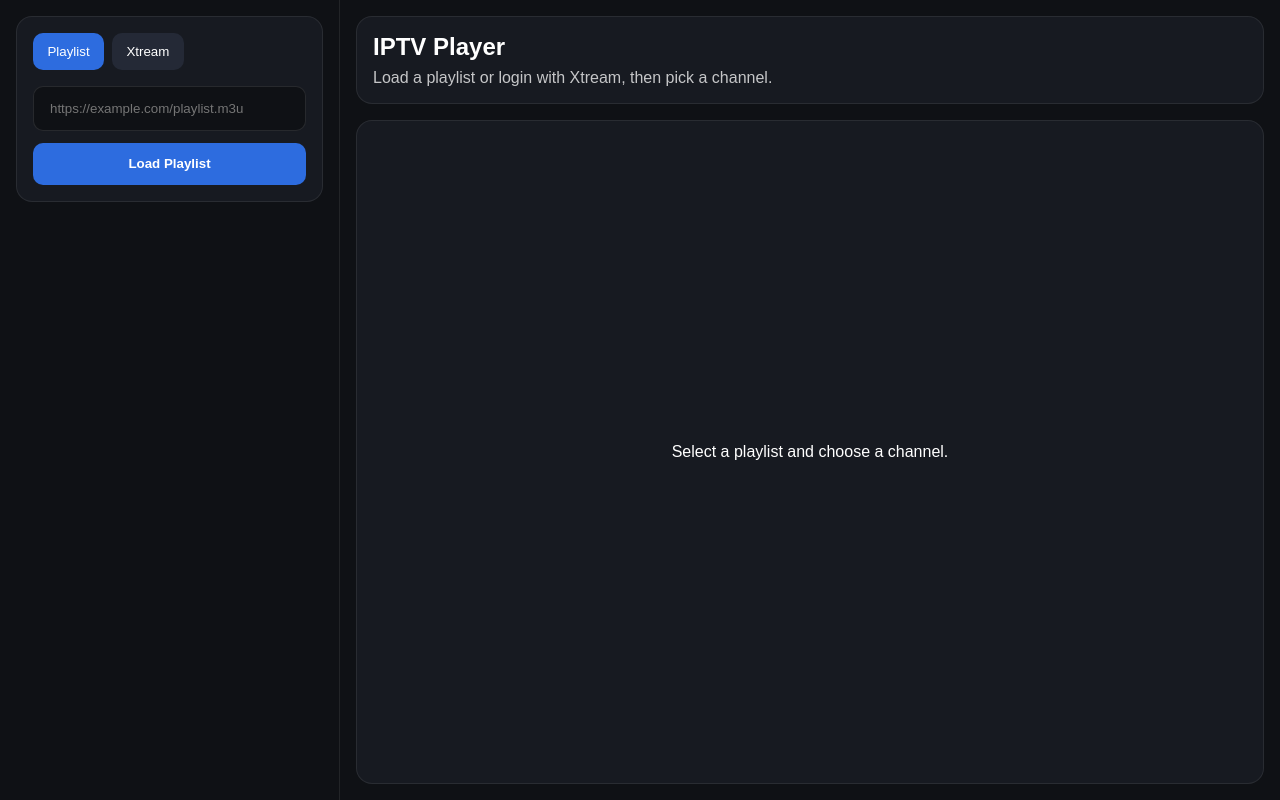
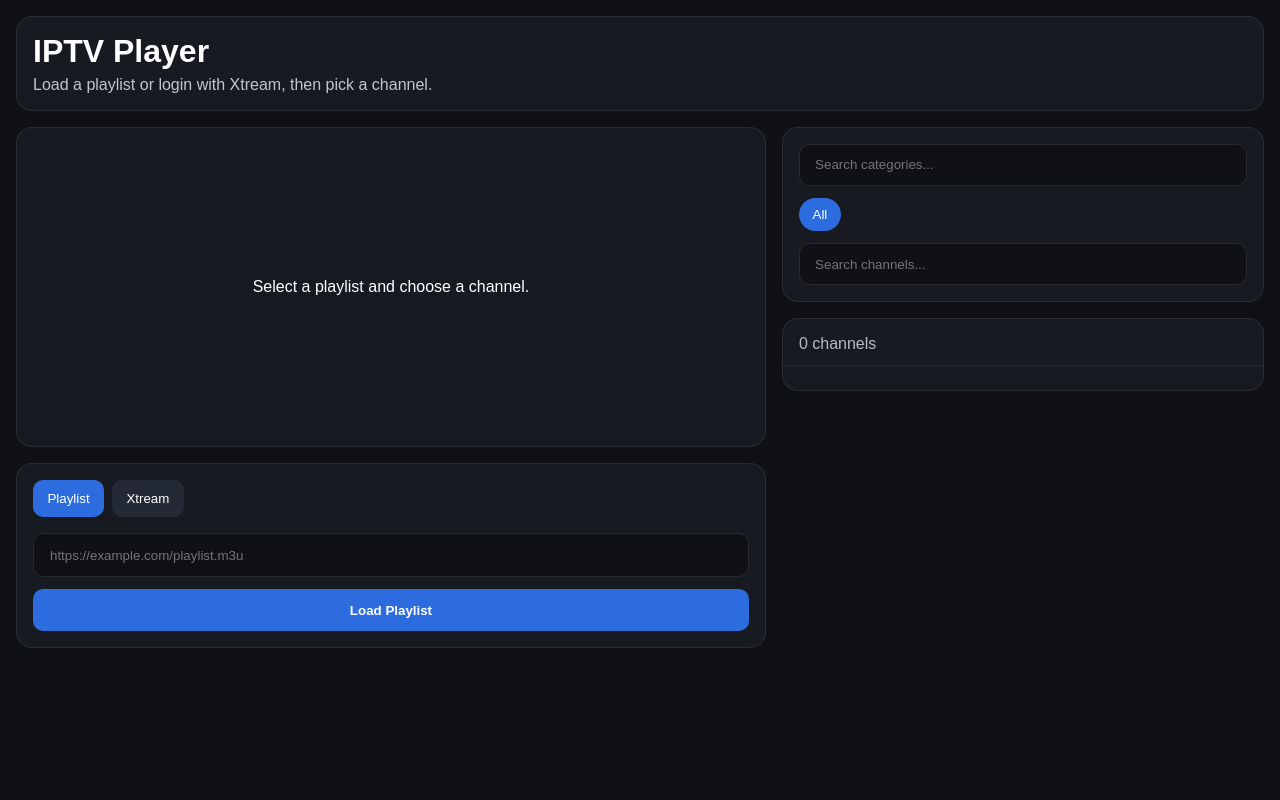
Before and after one commit to realKfiros/iptv, a Next.js app: page / in a window 1280 px wide. Built offline with nearby package versions, Linux system fonts and the light colour scheme.

Commit message:
Redesign layout with new grid system, add category search, and improve store structure

```diff
--- a/app/page.tsx
+++ b/app/page.tsx
@@ -7,29 +7,14 @@ import Player from "@/components/Player";
 
 const Page = styled.main`
     min-height: 100vh;
-    display: grid;
-    grid-template-columns: 340px 1fr;
     background: #0f1115;
     color: #fff;
-
-    @media (max-width: 900px) {
-        grid-template-columns: 1fr;
-    }
+    padding: 1rem;
 `;
 
-const Sidebar = styled.aside`
-    border-right: 1px solid rgba(255, 255, 255, 0.08);
-    padding: 1rem;
-    overflow: auto;
-
-    @media (max-width: 900px) {
-        border-right: 0;
-        border-bottom: 1px solid rgba(255, 255, 255, 0.08);
-    }
-`;
-
-const Content = styled.section`
-    padding: 1rem;
+const Container = styled.div`
+    max-width: 1400px;
+    margin: 0 auto;
     display: flex;
     flex-direction: column;
     gap: 1rem;
@@ -40,6 +25,38 @@ const Card = styled.div`
     border: 1px solid rgba(255, 255, 255, 0.08);
     border-radius: 16px;
     padding: 1rem;
+    overflow: hidden;
+`;
+
+const HeaderCard = styled(Card)`
+    display: flex;
+    flex-direction: column;
+    gap: 0.35rem;
+`;
+
+const MainGrid = styled.div`
+    display: grid;
+    grid-template-columns: minmax(0, 1.4fr) minmax(320px, 0.9fr);
+    gap: 1rem;
+    align-items: start;
+
+    @media (max-width: 1100px) {
+        grid-template-columns: 1fr;
+    }
+`;
+
+const LeftColumn = styled.div`
+    display: flex;
+    flex-direction: column;
+    gap: 1rem;
+    min-width: 0;
+`;
+
+const RightColumn = styled.div`
+    display: flex;
+    flex-direction: column;
+    gap: 1rem;
+    min-width: 0;
 `;
 
 const Tabs = styled.div`
@@ -55,6 +72,10 @@ const TabButton = styled.button<{ $active: boolean }>`
     cursor: pointer;
     background: ${({ $active }) => ($active ? "#2d6cdf" : "#242936")};
     color: #fff;
+
+    &:hover {
+        opacity: 0.92;
+    }
 `;
 
 const Input = styled.input`
@@ -74,12 +95,49 @@ const Button = styled.button`
     background: #2d6cdf;
     color: #fff;
     font-weight: 600;
+
+    &:disabled {
+        opacity: 0.6;
+        cursor: not-allowed;
+    }
 `;
 
 const FieldGroup = styled.div`
     display: flex;
     flex-direction: column;
     gap: 0.75rem;
+`;
+
+const PlayerWrap = styled.div`
+    aspect-ratio: 16 / 9;
+    min-height: 320px;
+    background: #000;
+    border-radius: 14px;
+    overflow: hidden;
+`;
+
+const ErrorText = styled.p`
+    color: #ff7b7b;
+    margin: 0.75rem 0 0 0;
+`;
+
+const Empty = styled.div`
+    display: grid;
+    place-items: center;
+    min-height: 320px;
+    border-radius: 16px;
+    background: #171a21;
+    border: 1px solid rgba(255, 255, 255, 0.08);
+`;
+
+const CategorySearchInput = styled.input`
+	width: 100%;
+	padding: 0.8rem 0.95rem;
+	border-radius: 10px;
+	border: 1px solid rgba(255, 255, 255, 0.1);
+	background: #0f1115;
+	color: #fff;
+	margin-bottom: 0.75rem;
 `;
 
 const CategoryList = styled.div`
@@ -107,11 +165,25 @@ const SearchInput = styled.input`
 	margin-top: 0.75rem;
 `;
 
+const ChannelsCard = styled(Card)`
+	padding: 0;
+`;
+
+const ChannelsHeader = styled.div`
+	padding: 1rem 1rem 0.75rem 1rem;
+	border-bottom: 1px solid rgba(255, 255, 255, 0.06);
+`;
+
 const ChannelList = styled.div`
 	display: flex;
 	flex-direction: column;
-    gap: 0.5rem;
-    margin-top: 1rem;
+	max-height: 70vh;
+	overflow: auto;
+	padding: 0.75rem;
+
+	@media (max-width: 1100px) {
+		max-height: 45vh;
+	}
 `;
 
 const ChannelButton = styled.button<{ $active: boolean }>`
@@ -123,25 +195,19 @@ const ChannelButton = styled.button<{ $active: boolean }>`
 	cursor: pointer;
 	background: ${({ $active }) => ($active ? "rgba(45,108,223,0.2)" : "#171a21")};
 	color: #fff;
+	margin-bottom: 0.5rem;
+
+	&:last-child {
+		margin-bottom: 0;
+	}
 `;
 
-const PlayerWrap = styled.div`
-    aspect-ratio: 16 / 9;
-    min-height: 320px;
+const ChannelName = styled.div`
+	font-weight: 600;
 `;
 
-const ErrorText = styled.p`
-    color: #ff7b7b;
-`;
-
-const Empty = styled.div`
-	display: grid;
-	place-items: center;
-	height: 100%;
-	min-height: 320px;
-	border-radius: 16px;
-	background: #171a21;
-	border: 1px solid rgba(255, 255, 255, 0.08);
+const ChannelMeta = styled.small`
+	opacity: 0.7;
 `;
 
 const PlaylistForm = observer(() => {
@@ -188,24 +254,38 @@ const XtreamForm = observer(() => {
 const HomePage = observer(function HomePage() {
 	return (
 		<Page>
-			<Sidebar>
+			<Container>
+				<HeaderCard>
+					<h1 style={{ margin: 0 }}>IPTV Player</h1>
+					<p style={{ margin: 0, opacity: 0.75 }}>
+						Load a playlist or login with Xtream, then pick a channel.
+					</p>
+				</HeaderCard>
+
+				<MainGrid>
+					<LeftColumn>
+						{iptvStore.selectedChannel ? (
+							<Card>
+								<h2 style={{ marginTop: 0 }}>{iptvStore.selectedChannel.name}</h2>
+								<PlayerWrap>
+									<Player src={iptvStore.selectedChannel.streamUrl} />
+								</PlayerWrap>
+							</Card>
+						) : (
+							<Empty>Select a playlist and choose a channel.</Empty>
+						)}
+
 						<Card>
 							<Tabs>
 								<TabButton
 									$active={iptvStore.sourceType === "playlist"}
-							onClick={() => {
-								iptvStore.sourceType = "playlist";
-							}}
-						>
+									onClick={() => iptvStore.setSourceType("playlist")}>
 									Playlist
 								</TabButton>
 
 								<TabButton
 									$active={iptvStore.sourceType === "xtream"}
-							onClick={() => {
-								iptvStore.sourceType = "xtream";
-							}}
-						>
+									onClick={() => iptvStore.setSourceType("xtream")}>
 									Xtream
 								</TabButton>
 							</Tabs>
@@ -214,10 +294,16 @@ const HomePage = observer(function HomePage() {
 
 							{iptvStore.error ? <ErrorText>{iptvStore.error}</ErrorText> : null}
 						</Card>
+					</LeftColumn>
 
-				{iptvStore.channels.length > 0 ? (
-					<>
+					<RightColumn>
 						<Card>
+							<CategorySearchInput
+								placeholder="Search categories..."
+								value={iptvStore.categorySearch}
+								onChange={(event) => iptvStore.setCategorySearch(event.target.value)}
+							/>
+
 							<CategoryList>
 								{iptvStore.visibleCategories.map((category) => (
 									<CategoryButton
@@ -235,11 +321,14 @@ const HomePage = observer(function HomePage() {
 								value={iptvStore.search}
 								onChange={(event) => iptvStore.setSearch(event.target.value)}
 							/>
+						</Card>
 
-							<p style={{ opacity: 0.7, marginTop: "0.75rem", marginBottom: 0 }}>
+						<ChannelsCard>
+							<ChannelsHeader>
+								<p style={{ margin: 0, opacity: 0.7 }}>
 									{iptvStore.filteredChannels.length} channels
 								</p>
-						</Card>
+							</ChannelsHeader>
 
 							<ChannelList>
 								{iptvStore.filteredChannels.map((channel) => (
@@ -248,36 +337,17 @@ const HomePage = observer(function HomePage() {
 										$active={iptvStore.selectedChannel?.id === channel.id}
 										onClick={() => iptvStore.selectChannel(channel)}
 									>
-									<div>{channel.name}</div>
+										<ChannelName>{channel.name}</ChannelName>
 										{channel.categoryName ? (
-										<small style={{ opacity: 0.7 }}>{channel.categoryName}</small>
+											<ChannelMeta>{channel.categoryName}</ChannelMeta>
 										) : null}
 									</ChannelButton>
 								))}
 							</ChannelList>
-					</>
-				) : null}
-			</Sidebar>
-
-			<Content>
-				<Card>
-					<h1 style={{ marginTop: 0, marginBottom: "0.5rem" }}>IPTV Player</h1>
-					<p style={{ margin: 0, opacity: 0.75 }}>
-						Load a playlist or login with Xtream, then pick a channel.
-					</p>
-				</Card>
-
-				{iptvStore.selectedChannel ? (
-					<Card>
-						<h2 style={{ marginTop: 0 }}>{iptvStore.selectedChannel.name}</h2>
-						<PlayerWrap>
-							<Player src={iptvStore.selectedChannel.streamUrl} />
-						</PlayerWrap>
-					</Card>
-				) : (
-					<Empty>Select a playlist and choose a channel.</Empty>
-				)}
-			</Content>
+						</ChannelsCard>
+					</RightColumn>
+				</MainGrid>
+			</Container>
 		</Page>
 	);
 });
--- a/stores/iptvStore.ts
+++ b/stores/iptvStore.ts
@@ -11,6 +11,7 @@ class IPTVStore {
 	@observable error = "";
 	@observable playlistUrl = "";
 	@observable search = "";
+	@observable categorySearch = "";
 	@observable xtreamCredentials: XtreamCredentials = {
 		server: "",
 		username: "",
@@ -21,7 +22,8 @@ class IPTVStore {
 		makeObservable(this);
 	}
 
-	set sourceType(sourceType: SourceType) {
+	@action.bound
+	setSourceType(sourceType: SourceType): void {
 		this._sourceType = sourceType;
 		this.error = "";
 	}
@@ -32,18 +34,18 @@ class IPTVStore {
 	}
 
 	@action.bound
+	setPlaylistUrl(value: string): void {
+		this.playlistUrl = value;
+	}
+
+	@action.bound
 	setSearch(value: string): void {
 		this.search = value;
 	}
 
 	@action.bound
-	setXtreamField<K extends keyof XtreamCredentials>(key: K, value: XtreamCredentials[K]): void {
-		this.xtreamCredentials[key] = value;
-	}
-
-	@action.bound
-	setPlaylistUrl(value: string): void {
-		this.playlistUrl = value;
+	setCategorySearch(value: string): void {
+		this.categorySearch = value;
 	}
 
 	@action.bound
@@ -54,6 +56,11 @@ class IPTVStore {
 	@action.bound
 	selectChannel(channel: Channel): void {
 		this.selectedChannel = channel;
+	}
+
+	@action.bound
+	setXtreamField<K extends keyof XtreamCredentials>(key: K, value: XtreamCredentials[K]): void {
+		this.xtreamCredentials[key] = value;
 	}
 
 	@computed
@@ -73,7 +80,16 @@ class IPTVStore {
 
 	@computed
 	get visibleCategories(): Category[] {
-		return [{ id: "all", name: "All" }, ...this.categories];
+		const search = this.categorySearch.trim().toLowerCase();
+		const categories = [{ id: "all", name: "All" }, ...this.categories];
+
+		if (!search) {
+			return categories;
+		}
+
+		return categories.filter((category) =>
+			category.name.toLowerCase().includes(search),
+		);
 	}
 
 	@action.bound
@@ -112,6 +128,7 @@ class IPTVStore {
 				this.channels = data.channels || [];
 				this.selectedCategoryId = "all";
 				this.search = "";
+				this.categorySearch = "";
 				this.selectedChannel = data.channels?.[0] || null;
 			});
 		} catch (error) {
@@ -161,6 +178,7 @@ class IPTVStore {
 				this.channels = data.channels || [];
 				this.selectedCategoryId = "all";
 				this.search = "";
+				this.categorySearch = "";
 				this.selectedChannel = data.channels?.[0] || null;
 			});
 		} catch (error) {
```
Lines whose indentation alone changed are shown as unchanged.
